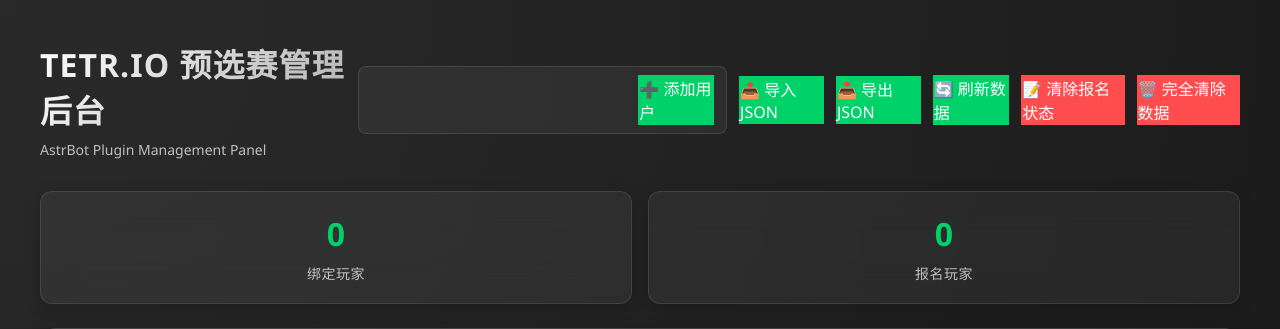
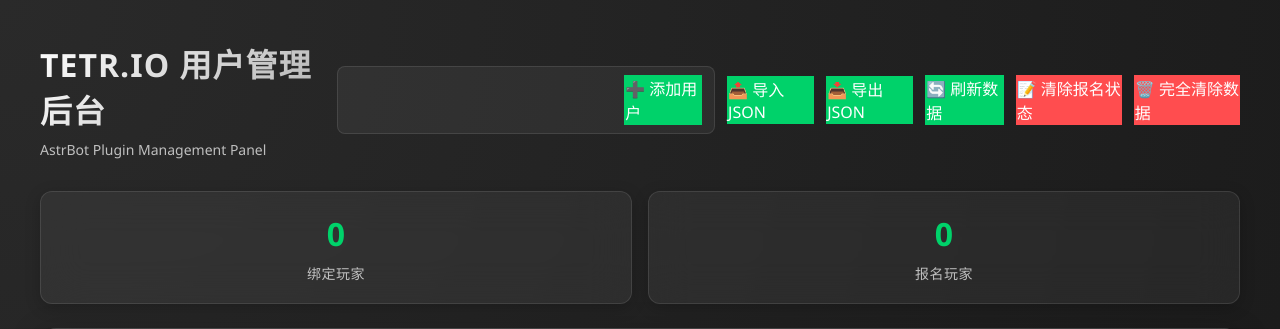
Before and after one commit to Folx0726/astrbot_plugin_tetrio, a Python web app: template templates/index.html in a window 1280 px wide. Shown: the top 329 px of the page. Run offline with Jinja, Linux system fonts and the light colour scheme; the template is opened without the code that fills it, so the values that code supplies are empty.

Commit message:
fix: rename qualifier management to user management

```diff
--- a/templates/index.html
+++ b/templates/index.html
@@ -3,7 +3,7 @@
 <head>
     <meta charset="UTF-8">
     <meta name="viewport" content="width=device-width, initial-scale=1.0">
-    <title>TETR.IO 预选赛管理后台</title>
+    <title>TETR.IO 用户管理后台</title>
     <!-- Fluent UI Web Components -->
     <script type="module" src="https://unpkg.com/@fluentui/web-components"></script>
     <style>
@@ -266,7 +266,7 @@
     <div class="container">
         <div class="header">
             <div class="title-group">
-                <h1>TETR.IO 预选赛管理后台</h1>
+                <h1>TETR.IO 用户管理后台</h1>
                 <div class="subtitle">AstrBot Plugin Management Panel</div>
             </div>
             <div class="actions-bar">
```
Also changed, not shown: templates/rank_list.html (added).
